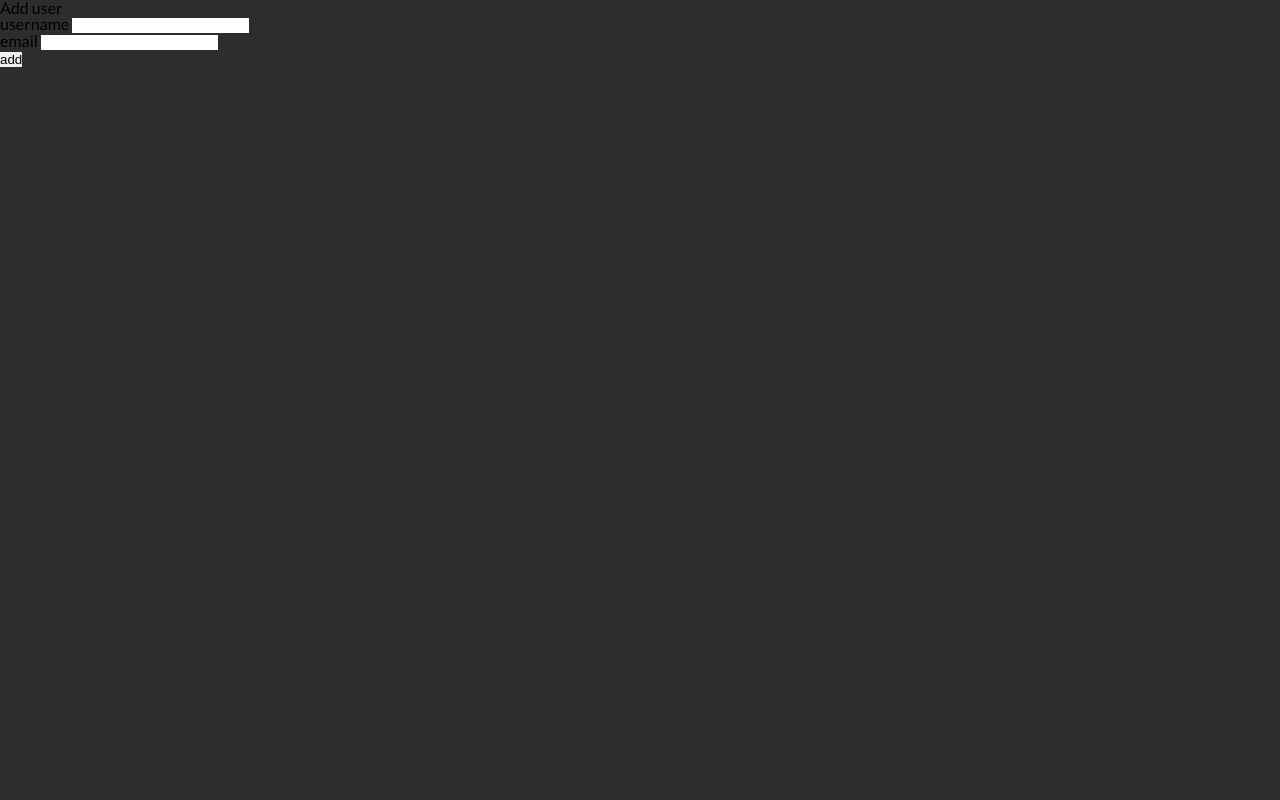
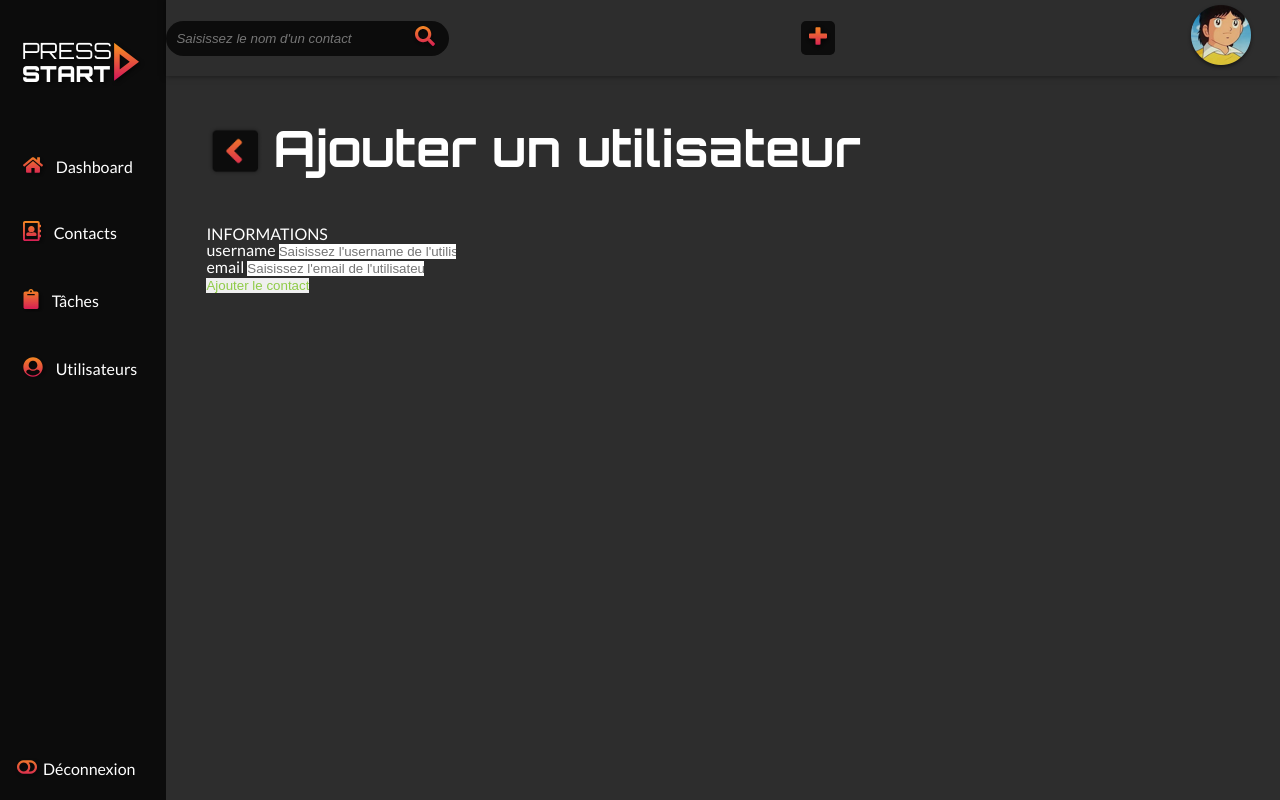
Before and after one commit to PressStartHetic/press-start-project, a PHP site: template View/auth/add-user.html.twig in a window 1280 px wide. Run offline with PHP 8.4, Linux system fonts and the light colour scheme; the template is opened without the code that fills it, so the values that code supplies are empty; style sheets or scripts are compiled from the project's sources; some libraries are stand-ins or nearby versions.

Commit message:
user add

```diff
--- a/View/auth/add-user.html.twig
+++ b/View/auth/add-user.html.twig
@@ -1,17 +1,50 @@
 {% extends 'layout.html.twig' %}
+{% block body %}
+{% include 'partials/nav.html.twig' %}
+{% include 'partials/header.html.twig' %}
 
-{% block body %}
-  <h1>Add user</h1>
-  <form method="post" action="#">
-    <p>
-      <label for="username">username</label>
-<input type="text" name="username" id="username">
-</p>
-<p>
-  <label for="email">email</label>
-  <input type="email" name="email" id="email">
-</p>
-<input type="hidden" name="password" id="password" value="{{ randomPassword }}">
-<input type="submit" value="add">
-</form>
+  <section class="contact-single add-contact-page">
+  <!-- SECTION INFORMATIONS -->
+    <div class="section section-informations">
+    <!-- HEADER -->
+      <div class="contact-single__head">
+      <!-- BACK TO CONTACT LIST -->
+        <a href="/clients/list">
+          <img src="../web/img/back.png" alt="retour arrière">
+        </a>
+      <!-- NOM DU CONTACT -->
+        <h1 class="contact-single__title">Ajouter un utilisateur</h1>
+      </div>
+    <!-- BLOCS -->
+      <form method="post" action="#">
+        <div class="user-single__boxes">
+        <!-- FORMULAIRE -->
+          <div class="left-box">
+            <div class="username-single__boxes__banner">
+              <h2>INFORMATIONS</h2>
+            </div>
+            <div class="user-single__form__content">
+              <div class="user-single__form__content__head">
+                <div class="main-infos">
+                  <!-- PRENOM CONTACT -->
+                  <div class="input-ctn-username">
+                    <label for="username">username</label>
+                    <input type="text" name="username" id="username" placeholder="Saisissez l'username de l'utilisateur">
+                  </div>
+                  <div class="input-ctn-username">
+                    <label for="email">email</label>
+                    <input type="email" name="email" id="email" placeholder="Saisissez l'email de l'utilisateur">
+                  </div>
+                  <input type="hidden" name="password" id="password" value="{{ randomPassword }}">
+                  </div>
+                </div>
+              </div>
+              <div class="profile-actions">
+                <input type="submit" class="add-account" value="Ajouter le contact">
+            </div>
+          </div>
+        </div>
+      </div>
+    </form>
+  </section>
 {% endblock %}
--- a/assets/scss/inc/_core.scss
+++ b/assets/scss/inc/_core.scss
@@ -7,6 +7,7 @@
 @import "core/partials/global";
 
 @import "core/components/cta";
+@import "core/components/addUser";
 @import "core/components/header";
 @import "core/components/input";
 @import "core/components/contactCard";
```
